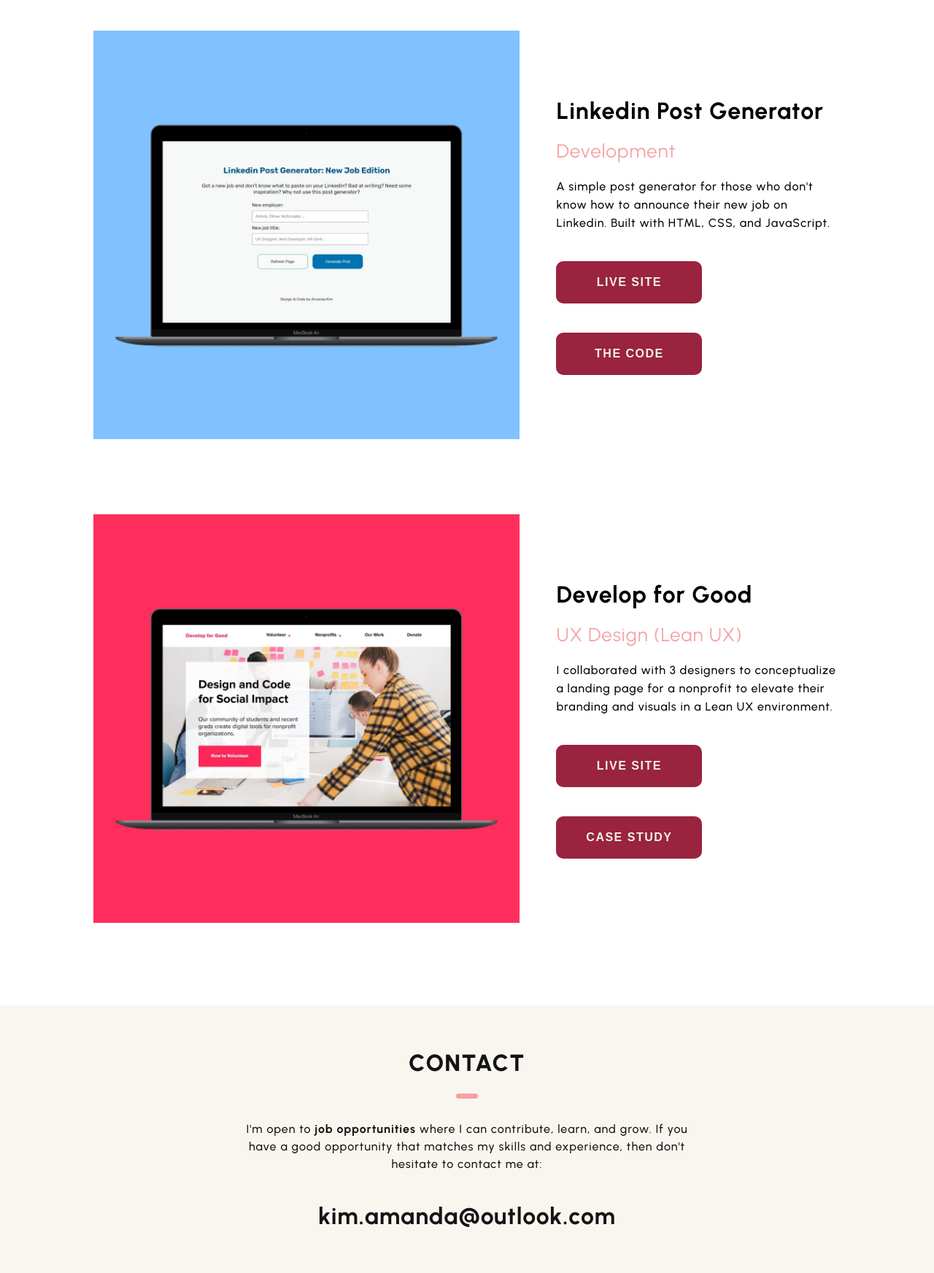
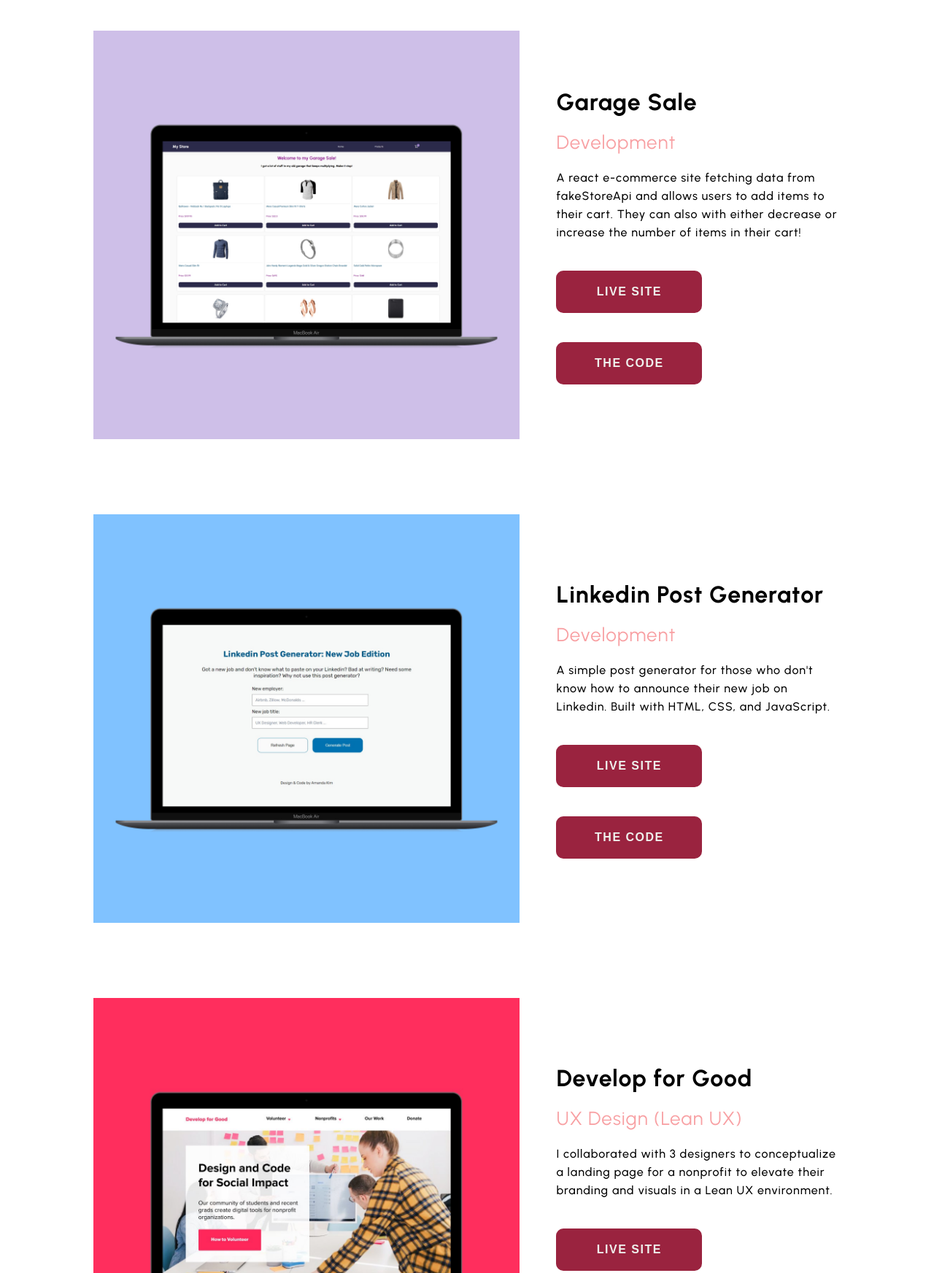
Before and after one commit to mandakima/my-portfolio, a plain HTML site: page index.html in a window 1280 px wide. Shown: the part 3360-5105 px from the top of the page at 73% size. Drawn offline with Linux system fonts and the light colour scheme.

Commit message:
Minor Image Changes
Updated images

```diff
--- a/index.html
+++ b/index.html
@@ -115,7 +115,7 @@
             <div class="projects-row">
                 <div class="projects">
                     <div class="project-image">
-                        <img src="./img/dev-ecommerce.jpg" alt="Form" />
+                        <img src="./img/dev-ecommerce.jpg" alt="Project Front-End E-Commerce" />
                     </div>
                     <div class="project-content">
                         <h2>Frontend E-Commerce Landing Page</h2>
@@ -132,7 +132,7 @@
 
                 <div class="projects">
                     <div class="project-image">
-                        <img src="./img/dev-classform.jpg" alt="Form" />
+                        <img src="./img/dev-classform.jpg" alt="Project Interactive Form" />
                     </div>
                     <div class="project-content">
                         <h2>Class Interest Form</h2>
@@ -145,7 +145,23 @@
 
                 <div class="projects">
                     <div class="project-image">
-                        <img src="./img/dev-linkedingen.jpg" alt="Linkedin Generator" />
+                        <img src="./img/dev-garagesale.jpg" alt="Project Garage Sale" />
+                    </div>
+                    <div class="project-content">
+                        <h2>Garage Sale</h2>
+                        <h3 class="project-type">Development</h3>
+                        <p>A react e-commerce site fetching data from fakeStoreApi and allows users to add items to their cart. They can also with either decrease or increase the number of items in their cart!
+                        </p>
+                        <a href="https://garage-sale-ecru.vercel.app/" target="_blank"><button
+                                class="theme-btn theme-btn--primary">Live Site</button></a>
+                        <a href="https://github.com/mandakima/garage-sale" target="_blank"><button
+                                class="theme-btn theme-btn--primary">The Code</button></a>
+                    </div>
+                </div>
+
+                <div class="projects">
+                    <div class="project-image">
+                        <img src="./img/dev-linkedingen.jpg" alt="Project Linkedin Generator" />
                     </div>
                     <div class="project-content">
                         <h2>Linkedin Post Generator</h2>
@@ -159,7 +175,7 @@
 
                 <div class="projects">
                     <div class="project-image">
-                        <img src="./img/ux-dfg.png" alt="Develop for Good" />
+                        <img src="./img/ux-dfg.png" alt="Project Develop for Good" />
                     </div>
                     <div class="project-content">
                         <h2>Develop for Good</h2>
@@ -184,8 +200,7 @@
                 <p class="section-heading__para">
                     I'm open to <strong>job opportunities</strong> where I can
                     contribute, learn, and grow. If you have a good opportunity that
-                    matches my skills and experience, then don't hesitate to contact
-                    me at:
+                    matches my skills and experience, please contact me at:
                     <center><h2>kim.amanda@outlook.com</h2></center>
                 </p>
             </div>
```
Also changed, not shown: img/dev-ecommerce.jpg, img/dev-garagesale.jpg (added), img/dev-portfolio.jpg (deleted).
